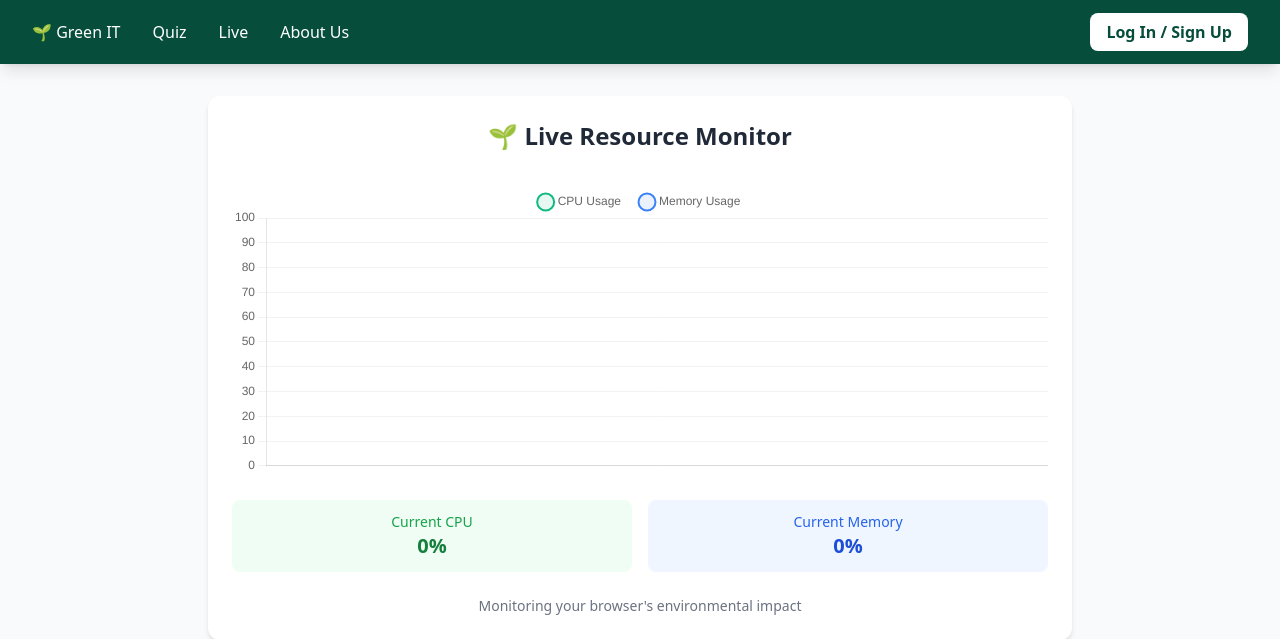
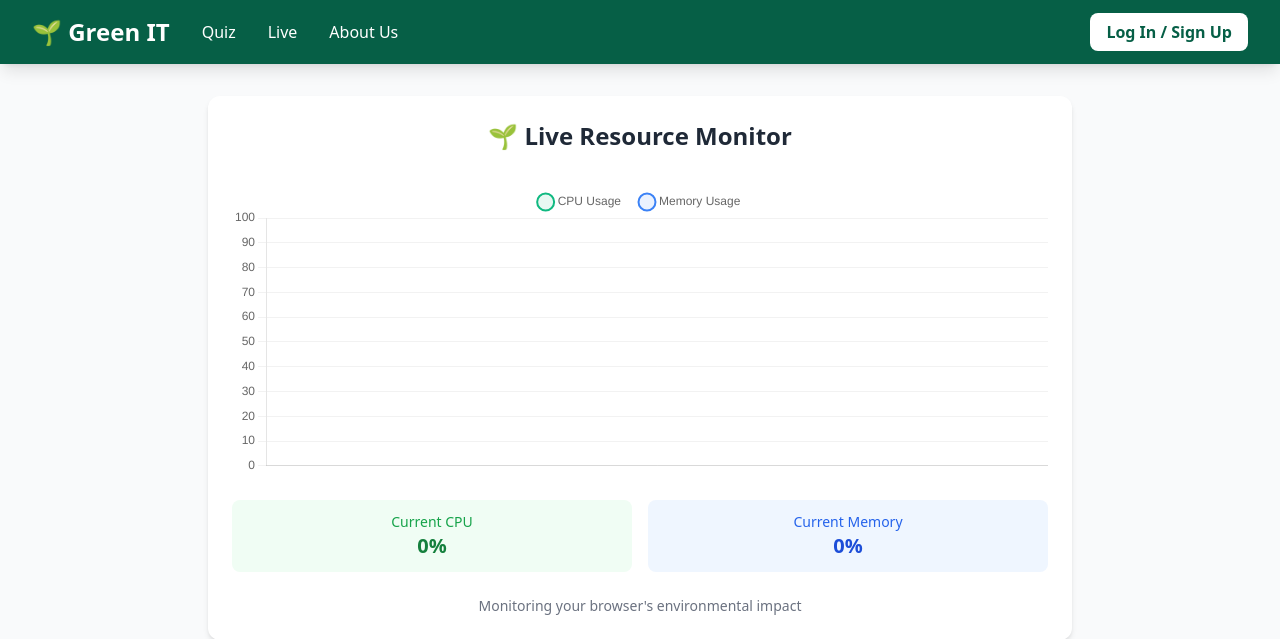
Before and after one commit to Lutow/Web_Project_GreenIT, a Flask app: page /chart in a window 1280 px wide. Shown: the top 639 px of the page. Run offline with Flask 3, Linux system fonts and the light colour scheme; some libraries are stand-ins or nearby versions.

Commit message:
Update navbar.html

```diff
--- a/templates/navbar.html
+++ b/templates/navbar.html
@@ -1,15 +1,15 @@
   <!-- Navbar -->
-<nav class="bg-emerald-900 text-white fixed top-0 w-full z-50 shadow-lg">
+  <nav class="bg-emerald-800 text-white fixed top-0 w-full z-50 shadow-lg">
     <div class="max-w-7xl mx-auto px-4 sm:px-6 lg:px-8">
       <div class="flex justify-between h-16 items-center">
         <div class="flex items-center space-x-8">
-        <a href="/">🌱 Green IT</a>
+          <a href="/" class="text-2xl font-bold">🌱 Green IT</a>
           <a href="/quiz">Quiz</a>
           <a href="/chart">Live</a>
           <a href="/about">About Us</a>
         </div>
         <div>
-        <a href="/login" class="bg-white text-emerald-900 px-4 py-2 rounded-lg font-semibold transition">Log In / Sign Up</a>
+          <a href="/login" class="bg-white text-emerald-800 px-4 py-2 rounded-lg font-semibold transition">Log In / Sign Up</a>
         </div>
       </div>
     </div>
```
Lines whose indentation alone changed are shown as unchanged.
